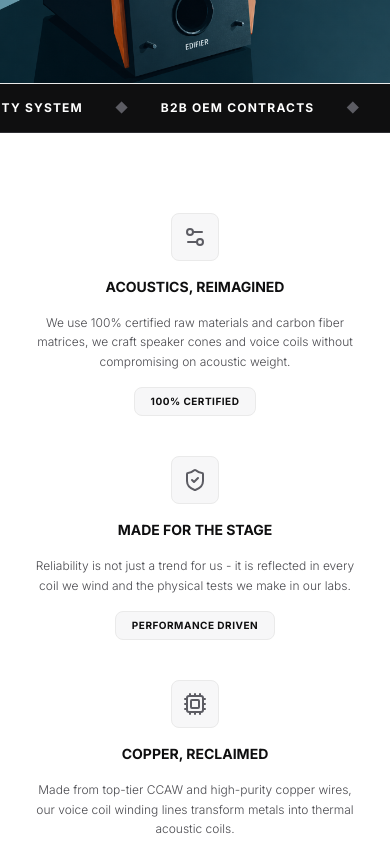
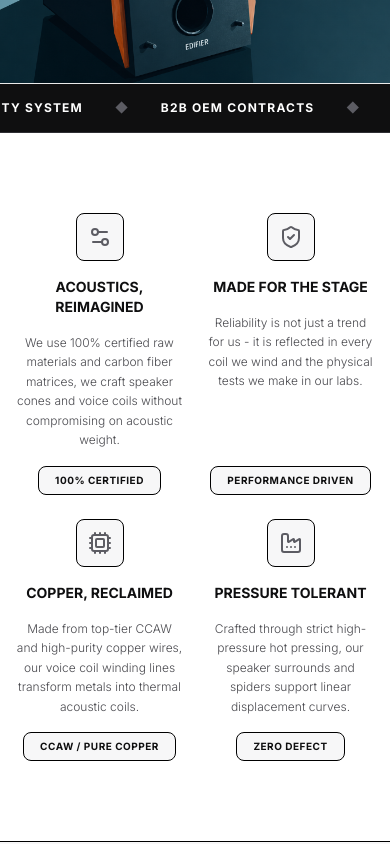
Before and after one commit to zaidthisside/globalspeakerparts, a Next.js app: page / in a window 390 px wide. Shown: the part 900-1744 px from the top of the page. Built offline with nearby package versions, Linux system fonts and the light colour scheme.

Commit message:
feat: restructure mobile features layouts to 2x2 grids and change borders to black color

```diff
--- a/src/app/page.tsx
+++ b/src/app/page.tsx
@@ -200,58 +200,58 @@ export default function Home() {
       </section>
 
       {/* 2. Four Pillars Grid Section (Kagzi Layout Clone) */}
-      <section className="w-full py-20 bg-white border-b border-[#EAEAEA]">
+      <section className="w-full py-20 bg-white border-b border-black">
         <div className="max-w-[1400px] mx-auto px-4 sm:px-6 lg:px-10 xl:px-16">
-          <div className="grid grid-cols-1 md:grid-cols-2 lg:grid-cols-4 gap-10 lg:gap-8">
+          <div className="grid grid-cols-2 lg:grid-cols-4 gap-6 sm:gap-10 lg:gap-8">
 
             <div className="flex flex-col items-center text-center space-y-4">
-              <div className="w-12 h-12 rounded-lg bg-[#F7F7F8] border border-[#EAEAEA] flex items-center justify-center">
+              <div className="w-12 h-12 rounded-lg bg-[#F7F7F8] border border-black flex items-center justify-center">
                 <Settings2 className="w-6 h-6 text-[#5C5C63]" />
               </div>
               <h3 className="text-sm font-bold text-[#0F0F10] uppercase">Acoustics, Reimagined</h3>
               <p className="text-xs text-[#4A4A4F] leading-relaxed font-light flex-grow max-w-xs font-sans">
                 We use 100% certified raw materials and carbon fiber matrices, we craft speaker cones and voice coils without compromising on acoustic weight.
               </p>
-              <div className="bg-[#F7F7F8] border border-[#EAEAEA] text-[#0F0F10] px-4 py-1.5 rounded-lg text-[10px] font-bold uppercase tracking-wider font-sans">
+              <div className="bg-[#F7F7F8] border border-black text-[#0F0F10] px-4 py-1.5 rounded-lg text-[10px] font-bold uppercase tracking-wider font-sans">
                 100% Certified
               </div>
             </div>
 
             <div className="flex flex-col items-center text-center space-y-4">
-              <div className="w-12 h-12 rounded-lg bg-[#F7F7F8] border border-[#EAEAEA] flex items-center justify-center">
+              <div className="w-12 h-12 rounded-lg bg-[#F7F7F8] border border-black flex items-center justify-center">
                 <ShieldCheck className="w-6 h-6 text-[#5C5C63]" />
               </div>
               <h3 className="text-sm font-bold text-[#0F0F10] uppercase">Made for the Stage</h3>
               <p className="text-xs text-[#4A4A4F] leading-relaxed font-light flex-grow max-w-xs font-sans">
                 Reliability is not just a trend for us - it is reflected in every coil we wind and the physical tests we make in our labs.
               </p>
-              <div className="bg-[#F7F7F8] border border-[#EAEAEA] text-[#0F0F10] px-4 py-1.5 rounded-lg text-[10px] font-bold uppercase tracking-wider font-sans">
+              <div className="bg-[#F7F7F8] border border-black text-[#0F0F10] px-4 py-1.5 rounded-lg text-[10px] font-bold uppercase tracking-wider font-sans">
                 Performance Driven
               </div>
             </div>
 
             <div className="flex flex-col items-center text-center space-y-4">
-              <div className="w-12 h-12 rounded-lg bg-[#F7F7F8] border border-[#EAEAEA] flex items-center justify-center">
+              <div className="w-12 h-12 rounded-lg bg-[#F7F7F8] border border-black flex items-center justify-center">
                 <Cpu className="w-6 h-6 text-[#5C5C63]" />
               </div>
               <h3 className="text-sm font-bold text-[#0F0F10] uppercase">Copper, Reclaimed</h3>
               <p className="text-xs text-[#4A4A4F] leading-relaxed font-light flex-grow max-w-xs font-sans">
                 Made from top-tier CCAW and high-purity copper wires, our voice coil winding lines transform metals into thermal acoustic coils.
               </p>
-              <div className="bg-[#F7F7F8] border border-[#EAEAEA] text-[#0F0F10] px-4 py-1.5 rounded-lg text-[10px] font-bold uppercase tracking-wider font-sans">
+              <div className="bg-[#F7F7F8] border border-black text-[#0F0F10] px-4 py-1.5 rounded-lg text-[10px] font-bold uppercase tracking-wider font-sans">
                 CCAW / Pure Copper
               </div>
             </div>
 
             <div className="flex flex-col items-center text-center space-y-4">
-              <div className="w-12 h-12 rounded-lg bg-[#F7F7F8] border border-[#EAEAEA] flex items-center justify-center">
+              <div className="w-12 h-12 rounded-lg bg-[#F7F7F8] border border-black flex items-center justify-center">
                 <Factory className="w-6 h-6 text-[#5C5C63]" />
               </div>
               <h3 className="text-sm font-bold text-[#0F0F10] uppercase">Pressure Tolerant</h3>
               <p className="text-xs text-[#4A4A4F] leading-relaxed font-light flex-grow max-w-xs font-sans">
                 Crafted through strict high-pressure hot pressing, our speaker surrounds and spiders support linear displacement curves.
               </p>
-              <div className="bg-[#F7F7F8] border border-[#EAEAEA] text-[#0F0F10] px-4 py-1.5 rounded-lg text-[10px] font-bold uppercase tracking-wider font-sans">
+              <div className="bg-[#F7F7F8] border border-black text-[#0F0F10] px-4 py-1.5 rounded-lg text-[10px] font-bold uppercase tracking-wider font-sans">
                 Zero Defect
               </div>
             </div>
@@ -315,12 +315,12 @@ export default function Home() {
           </div>
 
           {/* Symmetrical stats border grid */}
-          <div className="mt-14 w-full border border-[#D6D6D8] grid grid-cols-2 lg:grid-cols-5 divide-y divide-x divide-[#D6D6D8] border-collapse bg-transparent font-sans">
+          <div className="mt-14 w-full border border-black grid grid-cols-2 lg:grid-cols-5 divide-y divide-x divide-black border-collapse bg-transparent font-sans">
             <div className="flex flex-col items-center justify-center py-6 text-center px-3">
               <span className="text-3xl sm:text-4xl text-[#0F0F10] font-semibold font-numbers mb-1.5">2001</span>
               <span className="text-[#5C5C63] text-[10px] font-bold uppercase tracking-wider">Established</span>
             </div>
-            <div className="flex flex-col items-center justify-center py-6 text-center px-3 border-t border-[#D6D6D8] lg:border-t-0">
+            <div className="flex flex-col items-center justify-center py-6 text-center px-3 border-t border-black lg:border-t-0">
               <span className="text-3xl sm:text-4xl text-[#0F0F10] font-semibold font-numbers mb-1.5">14</span>
               <span className="text-[#5C5C63] text-[10px] font-bold uppercase tracking-wider">Product Categories</span>
             </div>
@@ -342,9 +342,9 @@ export default function Home() {
       </section>
 
       {/* 4. Materials Pillars Grid */}
-      <section className="w-full py-16 bg-white border-b border-[#EAEAEA]">
+      <section className="w-full py-16 bg-white border-b border-black">
         <div className="max-w-[1400px] mx-auto px-4 sm:px-6 lg:px-10 xl:px-16">
-          <div className="grid grid-cols-1 md:grid-cols-2 lg:grid-cols-4 gap-10 lg:gap-8">
+          <div className="grid grid-cols-2 lg:grid-cols-4 gap-6 sm:gap-10 lg:gap-8">
 
             <div className="flex flex-col items-center text-center space-y-3 font-sans">
               <Logo className="w-8 h-8 text-[#0F0F10]" variant="icon" />
@@ -352,7 +352,7 @@ export default function Home() {
               <p className="text-xs text-slate-500 leading-relaxed font-light max-w-xs">
                 The primary cone structural fiber — strong, low-mass, high-stiffness. Carbon fiber pulp sheets outlive traditional paper by decades.
               </p>
-              <span className="text-[9px] bg-[#F7F7F8] border border-[#EAEAEA] text-[#0F0F10] px-2 py-0.5 rounded font-bold uppercase">Cone Material</span>
+              <span className="text-[9px] bg-[#F7F7F8] border border-black text-[#0F0F10] px-2 py-0.5 rounded font-bold uppercase">Cone Material</span>
             </div>
 
             <div className="flex flex-col items-center text-center space-y-3 font-sans">
@@ -361,7 +361,7 @@ export default function Home() {
               <p className="text-xs text-slate-500 leading-relaxed font-light max-w-xs">
                 High structural integrity formers give our voice coils their unique thermal limits — stable continuous power load up to 280°C.
               </p>
-              <span className="text-[9px] bg-[#F7F7F8] border border-[#EAEAEA] text-[#0F0F10] px-2 py-0.5 rounded font-bold uppercase">Thermal Stability</span>
+              <span className="text-[9px] bg-[#F7F7F8] border border-black text-[#0F0F10] px-2 py-0.5 rounded font-bold uppercase">Thermal Stability</span>
             </div>
 
             <div className="flex flex-col items-center text-center space-y-3 font-sans">
@@ -370,7 +370,7 @@ export default function Home() {
               <p className="text-xs text-slate-500 leading-relaxed font-light max-w-xs">
                 High magnetic energy Y35 Ferrite and NdFeB rings create maximum gap flux density, translating electrical power into clean movement.
               </p>
-              <span className="text-[9px] bg-[#F7F7F8] border border-[#EAEAEA] text-[#0F0F10] px-2 py-0.5 rounded font-bold uppercase">High Flux Density</span>
+              <span className="text-[9px] bg-[#F7F7F8] border border-black text-[#0F0F10] px-2 py-0.5 rounded font-bold uppercase">High Flux Density</span>
             </div>
 
             <div className="flex flex-col items-center text-center space-y-3 font-sans">
@@ -379,7 +379,7 @@ export default function Home() {
               <p className="text-xs text-slate-500 leading-relaxed font-light max-w-xs">
                 The silent step. Every batch is evaluated in isolated anechoic chambers to record frequency sweep plots.
               </p>
-              <span className="text-[9px] bg-[#F7F7F8] border border-[#EAEAEA] text-[#0F0F10] px-2 py-0.5 rounded font-bold uppercase">Acoustic Check</span>
+              <span className="text-[9px] bg-[#F7F7F8] border border-black text-[#0F0F10] px-2 py-0.5 rounded font-bold uppercase">Acoustic Check</span>
             </div>
 
           </div>
@@ -416,7 +416,7 @@ export default function Home() {
                 href={col.href}
                 className="flex flex-col group cursor-pointer"
               >
-                <div className="w-full aspect-square bg-[#F7F7F8] mb-4 overflow-hidden rounded-lg border border-[#EAEAEA] flex items-center justify-center">
+                <div className="w-full aspect-square bg-[#F7F7F8] mb-4 overflow-hidden rounded-lg border border-black flex items-center justify-center">
                   {/* eslint-disable-next-line @next/next/no-img-element */}
                   <img
                     src={col.image}
@@ -438,7 +438,7 @@ export default function Home() {
       </section>
 
       {/* 6. Custom B2B Quote Card (Kagzi Layout Clone) */}
-      <section className="w-full py-20 bg-white border-t border-[#EAEAEA]">
+      <section className="w-full py-20 bg-white border-t border-black">
         <div className="max-w-[1400px] mx-auto px-4 sm:px-6 lg:px-10 xl:px-16">
           <div className="flex flex-col lg:flex-row justify-between items-start gap-10 lg:gap-16">
 
```
